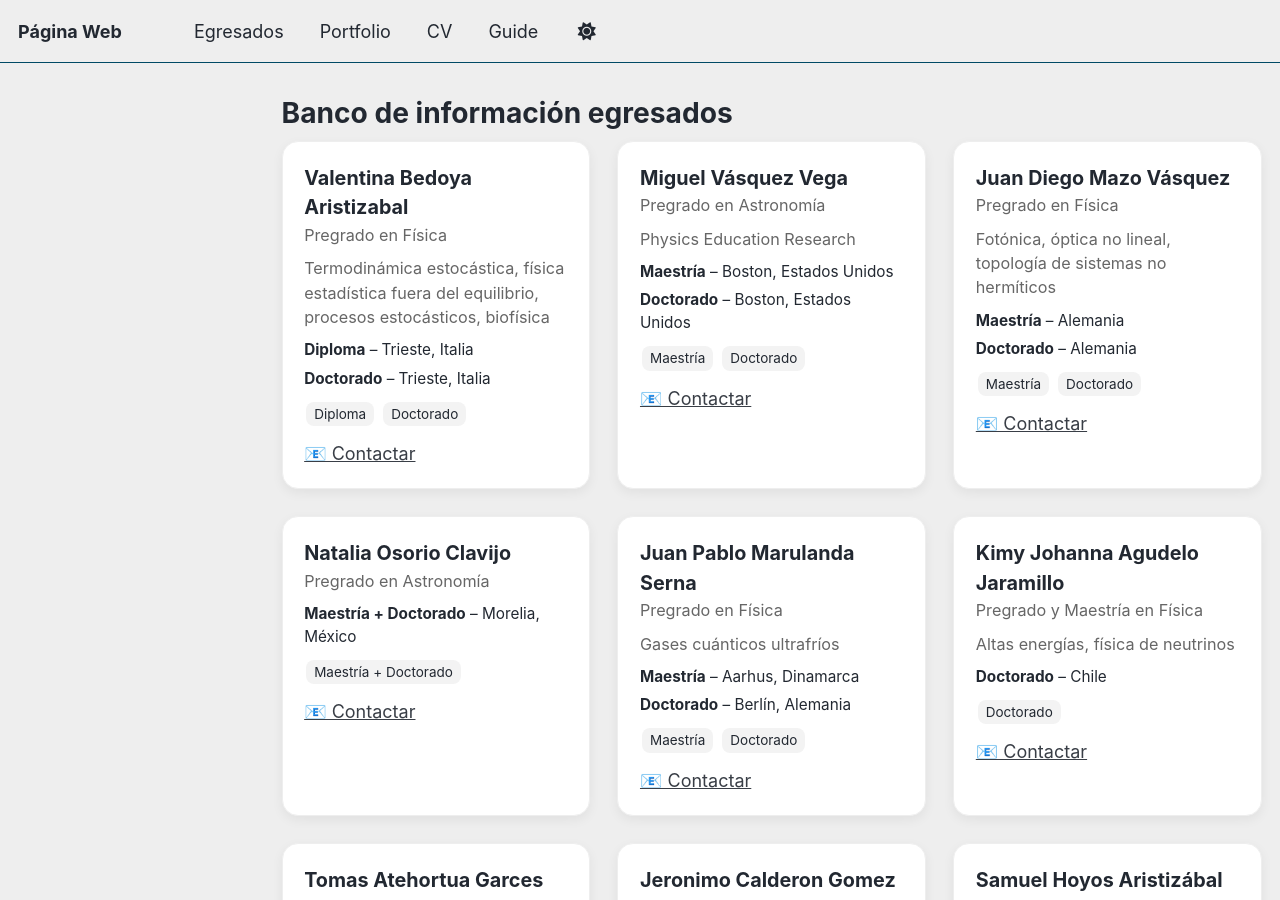
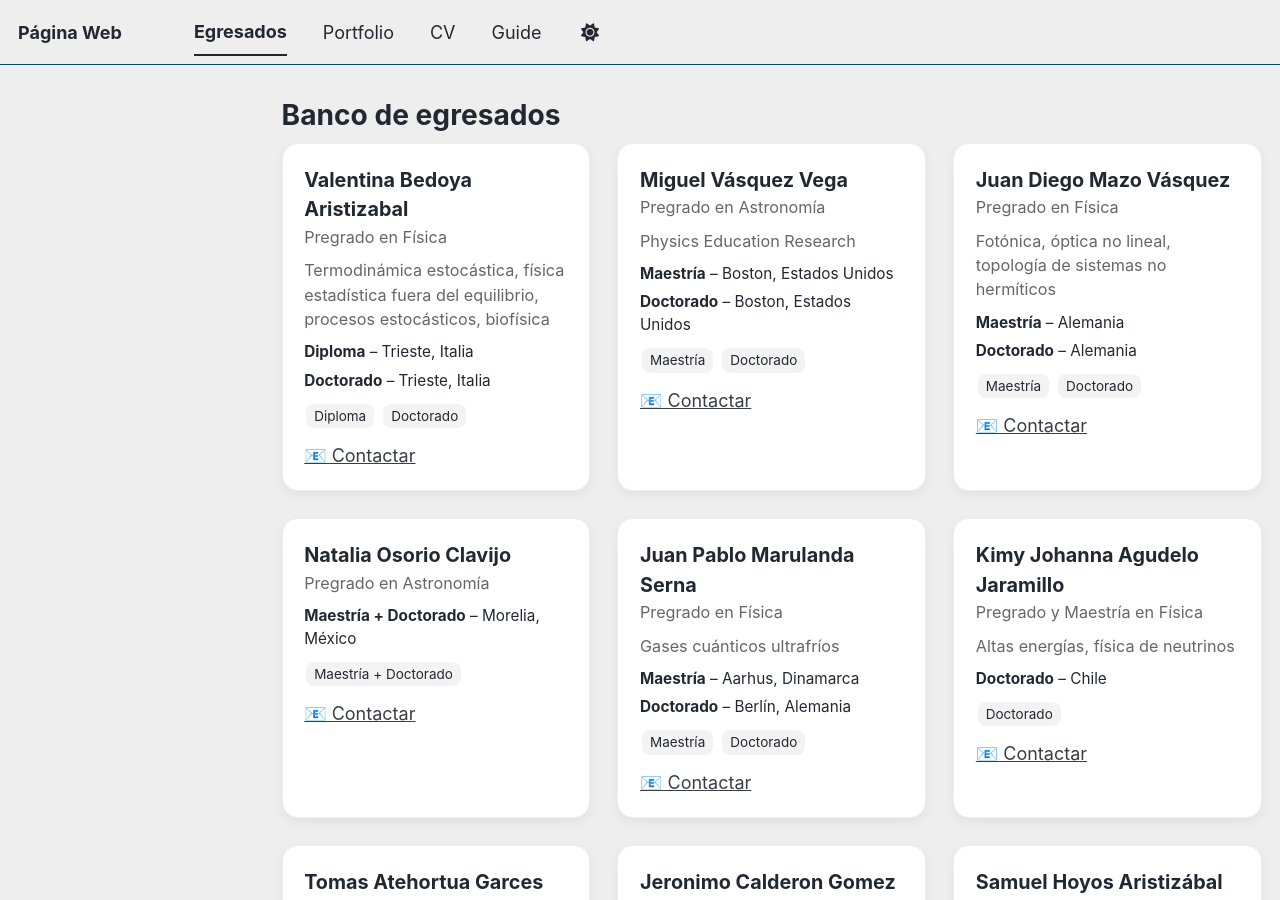
Before and after one commit to egresadosinstitutofisicaudea/egresadosinstitutofisicaudea.github.io, a Jekyll site: the page built from _egresados/personas.md, in a window 1280 px wide and 900 px high. Built offline with Jekyll 4.4.1, drawn with Linux system fonts in a browser that asks for light colours; a script bundle is joined from its source files by our own code; library files that are not in the unit come from our copies.

Commit message:
Update personas.md

```diff
--- a/_egresados/personas.md
+++ b/_egresados/personas.md
@@ -1,7 +1,7 @@
 ---
 layout: archive
-title: "Banco de información egresados"
-permalink: /personas/
+title: "Banco de egresados"
+permalink: /egresados/
 ---
 
 <div class="grid-personas">
```
